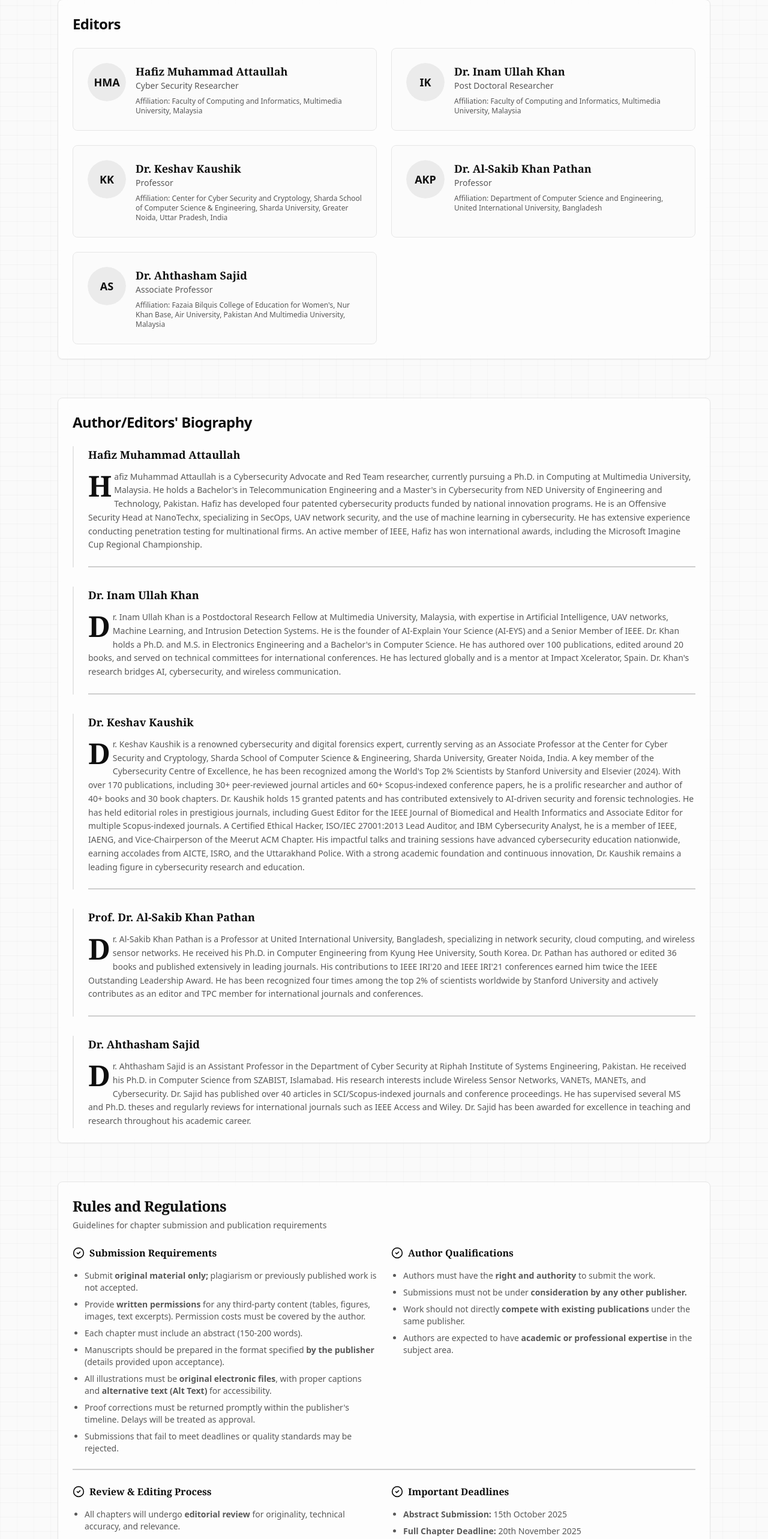
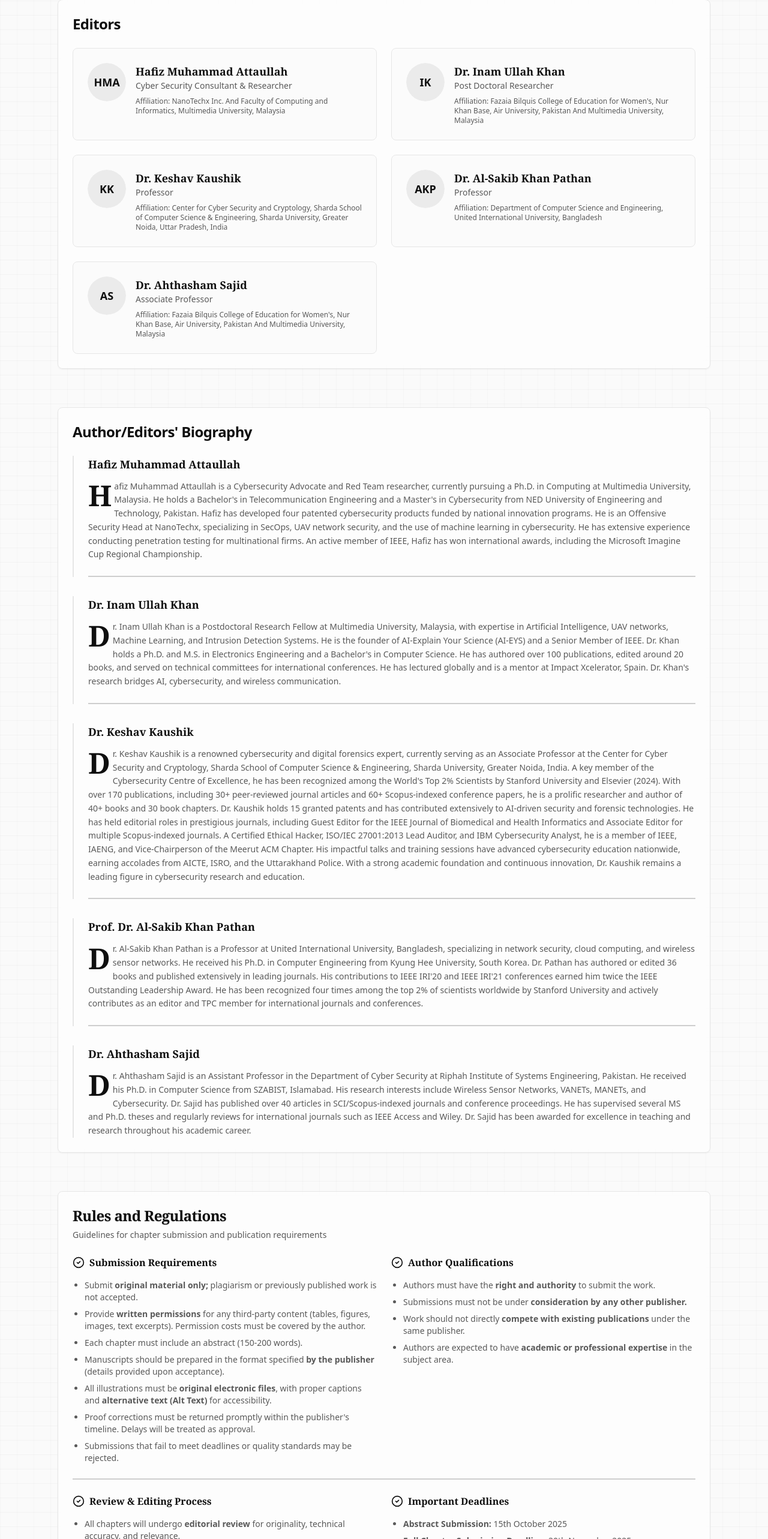
Before and after one commit to dev-sire/NanoTechX, a React (Vite) app: page /call-for-publications in a window 1280 px wide. Shown: the part 2141-4707 px from the top of the page at 60% size. Built offline with nearby package versions, Linux system fonts and the light colour scheme.

Commit message:
added downloadable poster

```diff
--- a/src/pages/CallForPublications.tsx
+++ b/src/pages/CallForPublications.tsx
@@ -11,14 +11,14 @@ import ScopusLogo from "@/assets/index-by-scopus.png"
 const editors = [
   {
     name: "Hafiz Muhammad Attaullah",
-    position: "Cyber Security Researcher",
-    affiliation: "Faculty of Computing and Informatics, Multimedia University, Malaysia",
+    position: "Cyber Security Consultant & Researcher",
+    affiliation: "NanoTechx Inc. And Faculty of Computing and Informatics, Multimedia University, Malaysia",
     initials: "HMA"
   },
   {
     name: "Dr. Inam Ullah Khan",
     position: "Post Doctoral Researcher",
-    affiliation: "Faculty of Computing and Informatics, Multimedia University, Malaysia",
+    affiliation: "Fazaia Bilquis College of Education for Women's, Nur Khan Base, Air University, Pakistan And Multimedia University, Malaysia",
     initials: "IK"
   },
   {
@@ -201,7 +201,6 @@ const CallForPublications = () => {
     };
   }, []);
 
-  const onPoster = () => toast("Poster will be available soon.");
   const onSubmit = () => {
   const email = "uav.editorial@gmail.com";
   const subject = "Chapter Abstract Submission";
@@ -216,7 +215,15 @@ const CallForPublications = () => {
     const parts = name.split(" ");
     return parts.map((p) => p[0]).join("").slice(0, 2).toUpperCase();
   }, []);
-  const dateline = new Date().toLocaleDateString(undefined, { year: "numeric", month: "long", day: "numeric" });
+
+  const handleDownloadPoster = () => {
+    const link = document.createElement('a');
+    link.href = '/Editor-Poster.pdf';
+    link.download = 'Editor-Poster';
+    document.body.appendChild(link);
+    link.click();
+    document.body.removeChild(link);
+  };
 
   return (
     <div className="relative pt-24 paper-texture bg-gradient-to-br from-background via-muted/30 to-background">{/* offset for fixed local navbar */}
@@ -270,7 +277,7 @@ const CallForPublications = () => {
               </div>
 
               <div className="mt-6 flex flex-wrap gap-3 justify-center">
-                <Button variant="cyber" onClick={onPoster} aria-label="Download poster">
+                <Button variant="cyber" onClick={handleDownloadPoster} aria-label="Download poster">
                   <FileDown className="mr-2" /> Download Poster
                 </Button>
                 <Button variant="cyber-outline" onClick={onSubmit} aria-label="Submit chapter">
@@ -341,7 +348,7 @@ const CallForPublications = () => {
             <CardContent>
               <div className="grid grid-cols-1 lg:grid-cols-2 gap-6">
                 {editors.map((e) => (
-                  <div key={e.name} className="group rounded-lg border border-border bg-background/50 p-6 transition-all duration-300 hover:shadow-glow">
+                  <div key={e.name} className="group rounded-lg border border-border bg-background/50 p-6 transition-all duration-300 hover:shadow-blink">
                     <div className="flex items-start gap-4">
                       <Avatar className="h-16 w-16">
                         <AvatarFallback className="text-lg font-semibold">{e.initials || initialsFor(e.name)}</AvatarFallback>
@@ -444,11 +451,8 @@ const CallForPublications = () => {
                     </h3>
                     <ul className="space-y-2 text-sm text-muted-foreground [list-style:disc] pl-5">
                       <li><strong>Abstract Submission:</strong> 15th October 2025</li>
-                      <li><strong>Full Chapter Deadline:</strong> 20th November 2025</li>
-                      <li><strong>Review Completion:</strong> 10th December 2025</li>
-                      <li><strong>Final Revision:</strong> 15th December 2025</li>
-                      <li><strong>Publication Target:</strong> 30th January 2026</li>
-                      <li><strong>No extensions</strong> beyond stated deadlines</li>
+                      <li><strong>Full Chapter Submission Deadline:</strong> 30th November 2025</li>
+                      <li><strong>Acceptance Notification:</strong> 28th December 2025</li>
                     </ul>
                   </div>
                 </div>
@@ -485,7 +489,7 @@ const CallForPublications = () => {
               <p className="text-sm text-muted-foreground">Submit your Scopus-ready chapter to be part of this edited volume.</p>
             </div>
             <div className="flex flex-col md:flex-row gap-3">
-              <Button variant="cyber-outline" onClick={onPoster} aria-label="Download poster bottom">
+              <Button variant="cyber-outline" onClick={handleDownloadPoster} aria-label="Download poster bottom">
                 <FileDown className="mr-2" /> Download Poster
               </Button>
               <Button variant="cyber" onClick={onSubmit} aria-label="Submit chapter bottom">
```
Also changed, not shown: 1 other file (tests, documents, lock files or other folders).
